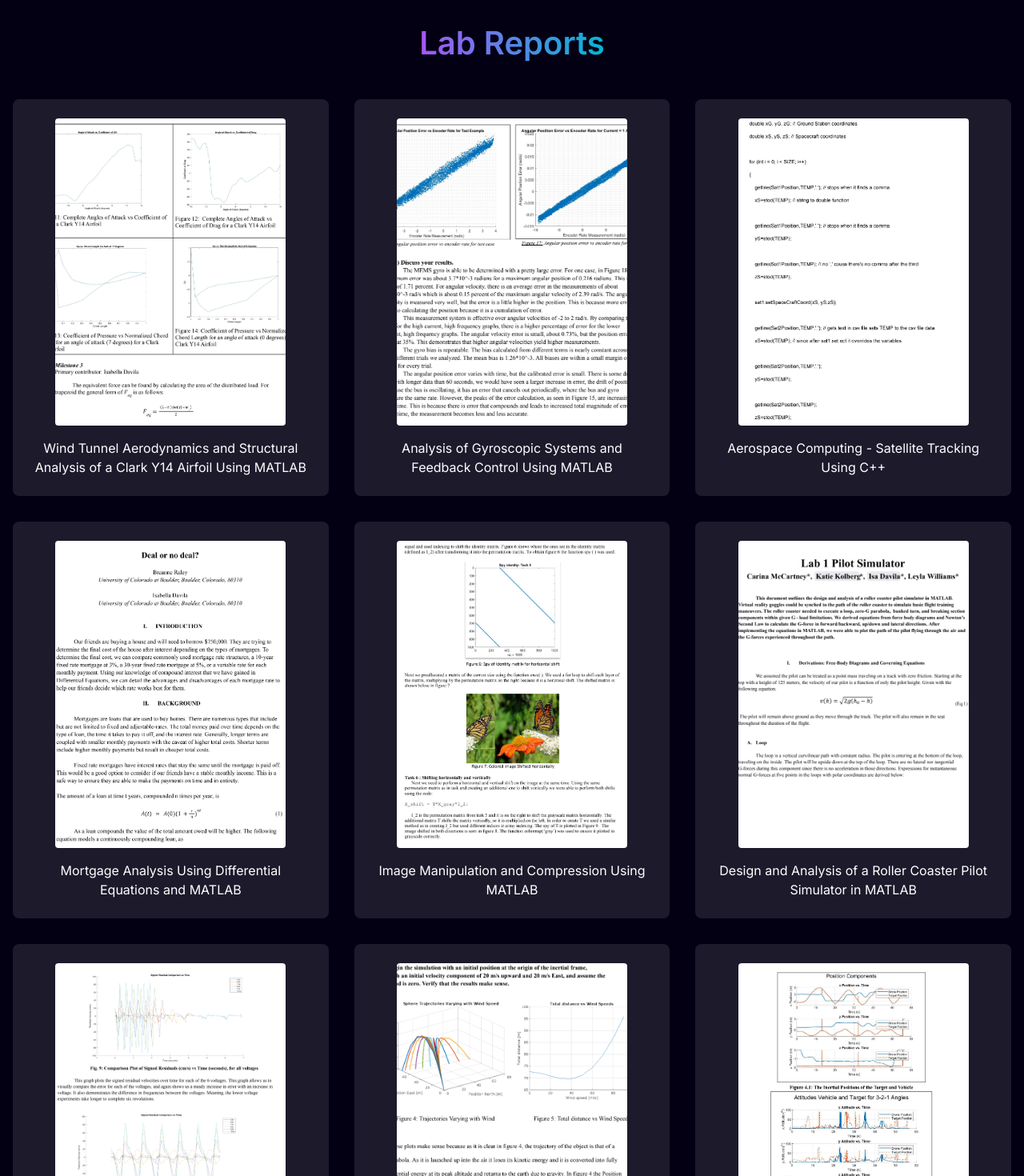
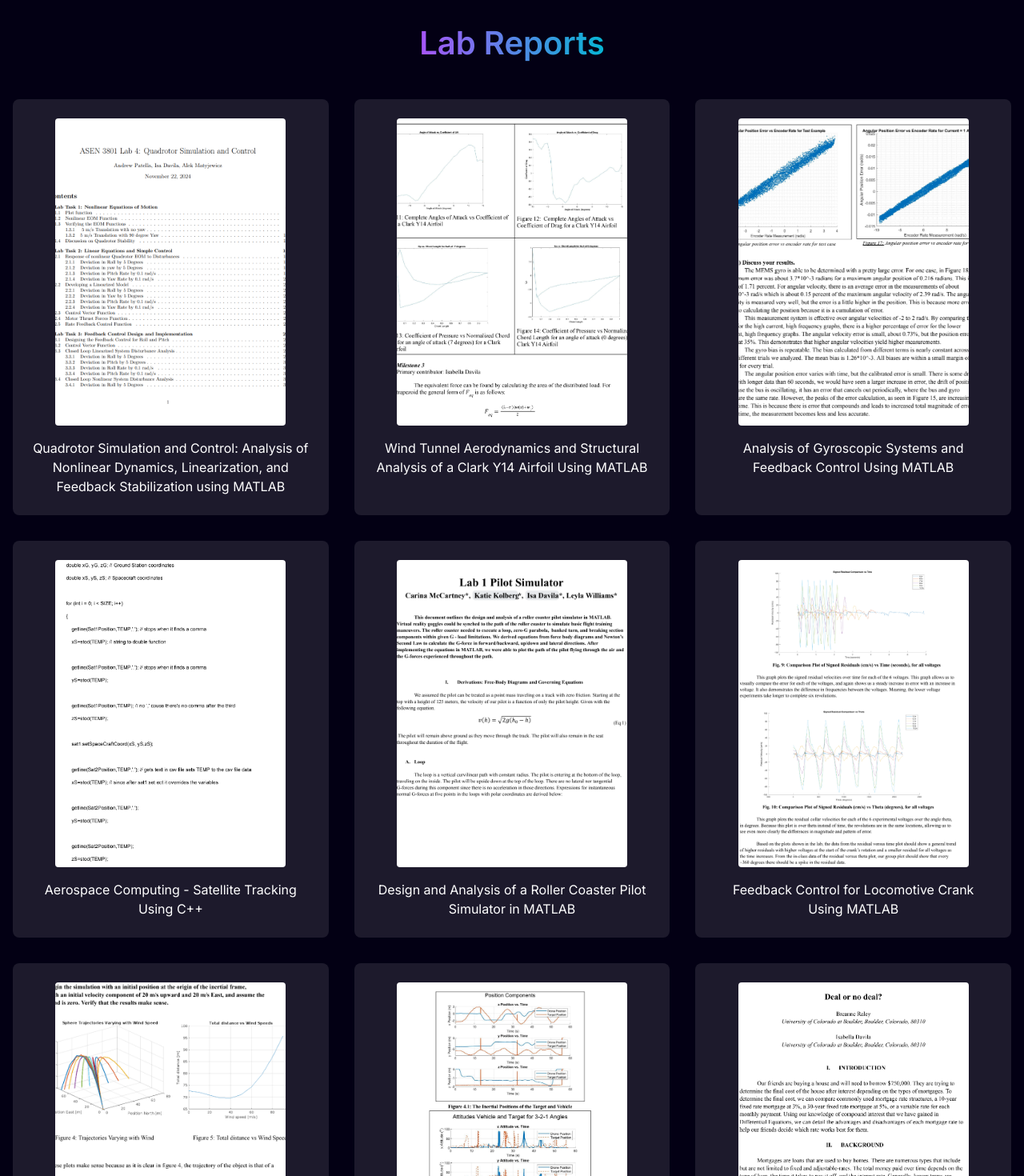
Before and after one commit to DavilaDawg/portfolio, a Next.js app: page / in a window 1280 px wide. Shown: the part 2860-4330 px from the top of the page at 80% size. Built offline with nearby package versions, Linux system fonts and the light colour scheme.

Commit message:
feat: add lab

```diff
--- a/components/main/Labs.tsx
+++ b/components/main/Labs.tsx
@@ -12,6 +12,16 @@ interface LabReport {
 
 const labReports: LabReport[] = [
 	{
+		id: 20,
+		title:
+			"Quadrotor Simulation and Control: Analysis of Nonlinear Dynamics, Linearization, and Feedback Stabilization using MATLAB",
+		pdfUrl:
+			"https://drive.google.com/file/d/1ZQtTOP-5BTHcDe5EANnFDlscscfTMx7S/view?usp=sharing",
+		description:
+			"This report examines the dynamic modeling, control design, and simulation of a quadrotor. Nonlinear equations of motion are derived and simulated, revealing instability in hovering flight without control. Linearized models and rate feedback control are implemented to improve stability, with feedback controllers designed for roll, pitch, and trajectory tracking. A comparison of linear and nonlinear models highlights the strengths and limitations of each approach. MATLAB simulations in open- and closed-loop configurations validate the findings, providing a framework for quadrotor stabilization and controlled flight.",
+		imageUrl: "/lab20.png",
+	},
+	{
 		id: 1,
 		title:
 			"Wind Tunnel Aerodynamics and Structural Analysis of a Clark Y14 Airfoil Using MATLAB",
@@ -20,10 +30,10 @@ const labReports: LabReport[] = [
 		description:
 			"This lab focused on analyzing the aerodynamic properties and structural loading of a Clark Y14 airfoil using MATLAB. In milestone one, airspeed in a wind tunnel was calculated using pressure data from a Pitot-static tube, finding a maximum velocity of 18.82 m/s with uncertainty. Milestone two calculated the coefficients of lift and drag for different angles of attack, comparing results to NACA data, with deviations likely due to wind tunnel limitations. Milestone three involved structural analysis, calculating deflection, stress, and strain under different load distributions. The experimental deflection matched closely with numerical results for trapezoidal loading, while rectangular loading caused the most deflection",
 		imageUrl: "/img1.png",
-		},{
+	},
+	{
 		id: 2,
-		title:
-			"Analysis of Gyroscopic Systems and Feedback Control Using MATLAB",
+		title: "Analysis of Gyroscopic Systems and Feedback Control Using MATLAB",
 		pdfUrl:
 			"https://drive.google.com/file/d/19QLgBbSgEiXsrRyPfEkJ8-CeDiVqJ4YK/view?usp=sharing",
 		description:
@@ -37,24 +47,6 @@ const labReports: LabReport[] = [
 			"https://drive.google.com/file/d/11_2r9IrR4zb3Kjg10ZCZDbRiC7JVgR90/view?usp=drive_link",
 		description: `This project simulates satellite orbits and ground station communication planning by calculating visibility windows over three days. Satellite positions are generated based on Earth's rotation, stored in "CBPosition.csv," and visibility is determined each minute using a masking angle. Results, saved as "Sat1Visibility.csv" and "Sat2Visibility.csv," indicate when satellites are visible (1) or not (0) from the ground station, providing essential data for optimizing coverage and communication schedules.`,
 		imageUrl: "/lab3.png",
-	},
-	{
-		id: 4,
-		title: "Mortgage Analysis Using Differential Equations and MATLAB",
-		pdfUrl:
-			"https://drive.google.com/file/d/1JVLXOXqFV_-Fiu4W73ymAC-ZNiFrAmlR/view?usp=sharing",
-		description:
-			"This lab used MATLAB to apply Differential Equations in comparing mortgage plans for a $750,000 loan, including a 10-year fixed mortgage at 3%, a 30-year fixed mortgage at 5%, and a variable rate. MATLAB was used to calculate monthly payments, total costs, and to implement Euler’s method for approximating loan amounts over time, with smaller timesteps improving accuracy. The 10-year plan had higher payments but a lower total cost, while the 30-year plan had lower payments and higher costs. Larger monthly payments were shown to reduce total interest, while adjustable rates provided short-term savings at the expense of long-term costs.",
-		imageUrl: "/lab4.png",
-		},
-	{
-		id: 5,
-		title: "Image Manipulation and Compression Using MATLAB",
-		pdfUrl:
-			"https://drive.google.com/file/d/1tVfQOrHFt-Wj2Bl_uE4Mg9Z_YwfbTl5b/view?usp=drive_link",
-		description:
-			"This lab explores image manipulation and compression using MATLAB through matrix operations. Key tasks include loading and converting images, adjusting exposure, altering colors, and performing transformations like shifting, flipping, and transposing. The lab also demonstrates image compression using the Discrete Sine Transform (DST), analyzing how different compression ratios affect image quality. Results highlight the relationship between matrix manipulations and storage efficiency. The report includes MATLAB code and explanations for each operation.",
-		imageUrl: "/lab5.png",
 	},
 	{
 		id: 6,
@@ -92,6 +84,24 @@ const labReports: LabReport[] = [
 		description:
 			"This lab investigates the dynamics of an aerospace vehicle and a target through motion capture and the analysis of relative positions and orientations. Using MATLAB, the 3-2-1 and 3-1-3 Euler angle rotation sequences were applied to calculate Direction Cosine Matrices (DCM) for both objects. The position and attitude of the vehicle and target were tracked in both inertial and body frames. Key results include the relative positions in the inertial frame and body frame, as well as the Euler angles that describe their orientations over time",
 		imageUrl: "/lab9.png",
+	},
+	{
+		id: 4,
+		title: "Mortgage Analysis Using Differential Equations and MATLAB",
+		pdfUrl:
+			"https://drive.google.com/file/d/1JVLXOXqFV_-Fiu4W73ymAC-ZNiFrAmlR/view?usp=sharing",
+		description:
+			"This lab used MATLAB to apply Differential Equations in comparing mortgage plans for a $750,000 loan, including a 10-year fixed mortgage at 3%, a 30-year fixed mortgage at 5%, and a variable rate. MATLAB was used to calculate monthly payments, total costs, and to implement Euler’s method for approximating loan amounts over time, with smaller timesteps improving accuracy. The 10-year plan had higher payments but a lower total cost, while the 30-year plan had lower payments and higher costs. Larger monthly payments were shown to reduce total interest, while adjustable rates provided short-term savings at the expense of long-term costs.",
+		imageUrl: "/lab4.png",
+	},
+	{
+		id: 5,
+		title: "Image Manipulation and Compression Using MATLAB",
+		pdfUrl:
+			"https://drive.google.com/file/d/1tVfQOrHFt-Wj2Bl_uE4Mg9Z_YwfbTl5b/view?usp=drive_link",
+		description:
+			"This lab explores image manipulation and compression using MATLAB through matrix operations. Key tasks include loading and converting images, adjusting exposure, altering colors, and performing transformations like shifting, flipping, and transposing. The lab also demonstrates image compression using the Discrete Sine Transform (DST), analyzing how different compression ratios affect image quality. Results highlight the relationship between matrix manipulations and storage efficiency. The report includes MATLAB code and explanations for each operation.",
+		imageUrl: "/lab5.png",
 	},
 	{
 		id: 10,
@@ -152,7 +162,8 @@ const labReports: LabReport[] = [
 		description:
 			"Quantization experiments compared 4-bit, 8-bit, and 12-bit resolutions, revealing visible quantization effects at lower bit levels and higher resolution with increased bit depth. Sampling frequency tests demonstrated aliasing at certain frequencies, emphasizing the importance of adhering to the Nyquist criterion. Computational speed analysis compared an Arduino Due and MATLAB, highlighting significant performance differences due to processor speed and algorithm complexity, with MATLAB completing tasks much faster. The results underscore the practical challenges and considerations in digital signal processing applications.",
 		imageUrl: "/lab15.png",
-		},{
+	},
+	{
 		id: 16,
 		title:
 			"Electronics - Serial Port and Arduino ADC Communication Interfaces for Digital Signal Processing Using MATLAB",
@@ -161,7 +172,8 @@ const labReports: LabReport[] = [
 		description:
 			"Investigated serial communication protocols and Arduino analog-to-digital (ADC) conversions. Different parity configurations and baud rates were assessed for their effects on signal transmission. Notable findings include variations in character representation based on parity settings and the influence of baud rate on transmission speed. The Arduino ADC's response to voltage inputs was evaluated, revealing insights into effective voltage resolution and sampling rates. MATLAB integration indicated a maximum effective sampling frequency of 80 Hz, with aliasing observed at lower frequencies due to communication lag.",
 		imageUrl: "/lab16.png",
-		},{
+	},
+	{
 		id: 17,
 		title:
 			"Electronics - Combinatorial and Sequential Logic Circuits with Frequency Measurement Techniques Using Multisim",
@@ -170,7 +182,8 @@ const labReports: LabReport[] = [
 		description:
 			"Examined logic circuits through simulations and practical tests using Multisim, Arduino Due, and BASYS 3 FPGA. It covers combinatorial gates (e.g., OR, AND, XOR) and synchronous vs. asynchronous counters. The BASYS 3 outperforms the Arduino Due in high-frequency measurements due to better processing and higher clock speeds.",
 		imageUrl: "/lab17.png",
-		},{
+	},
+	{
 		id: 18,
 		title:
 			"Electronics - Frequency Modulation and Filtering in Signal Processing Using MATLAB",
@@ -179,7 +192,8 @@ const labReports: LabReport[] = [
 		description:
 			"This report examines signal processing techniques, including mixers, filters, and modulation. Mixers demonstrated harmonic generation and frequency translation, while filters effectively isolated desired frequencies. AM showed sensitivity to noise, whereas FM proved more robust, maintaining signal integrity. MATLAB simulations highlighted FM's noise resistance, reinforcing its advantages for modern communication systems.",
 		imageUrl: "/lab18.png",
-		},{
+	},
+	{
 		id: 19,
 		title:
 			"Experimental and Computational Analysis of Specific Heat in Calorimeter Systems for Material Identification using MATLAB",
```
Also changed, not shown: public/lab20.png (added). Lines whose indentation alone changed are shown as unchanged.
